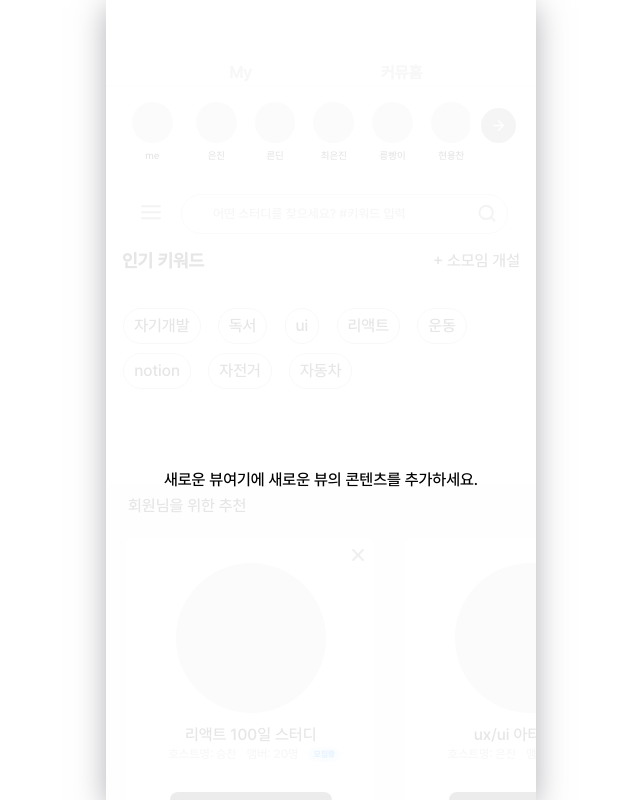
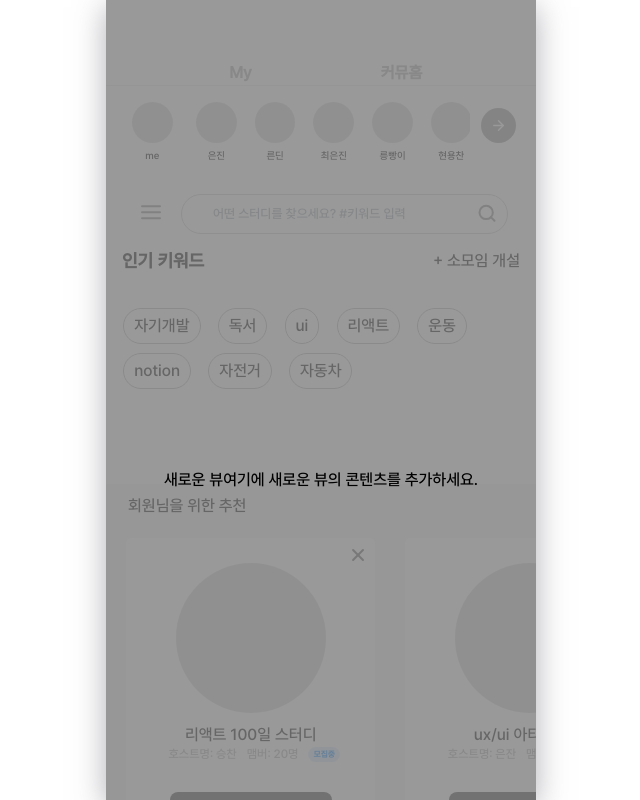
Before and after one commit to GDSC-CheckMate/GOFE_FrontEnd, a React (Create React App) app: page /community/searchhome in a window 1280 px wide. Shown: the whole page, without its empty margins (319-959 px from the left). Built offline with nearby package versions, Linux system fonts and the light colour scheme; no server answers.

Commit message:
#67 카테고리 색, 스크롤바 없앰

```diff
--- a/src/page/community/components/ComSearchHome.jsx
+++ b/src/page/community/components/ComSearchHome.jsx
@@ -29,11 +29,7 @@ const ComSearchHome = () => {
   return (
     <div className="community-main-view-all">
       <CommunityProfilesList />
-      <div
-        className={`community-search-container-box ${
-          isTransparent ? "transparent" : ""
-        }`}
-      >
+      <div className="community-search-container-box">
         <div className="community-search-detail-list">
           {path === "/" ? <ActiveVector /> : <Vector />}
           {path === "/" ? <ActiveVector /> : <Vector />}
--- a/src/scss/page/_community.scss
+++ b/src/scss/page/_community.scss
@@ -119,11 +119,9 @@
   margin-bottom: 1.875rem;
   position: relative;
 }
-.community-search-container-box-trans {
-  display: flex;
-  margin: 1.75rem 0rem 0rem 1.3125rem;
-  opacity: 0.5; /* 투명도 조절 */
-  transition: opacity 0.3s ease;
+
+::-webkit-scrollbar {
+  display: none;
 }
 .community-search-container-box {
   display: flex;
@@ -138,13 +136,12 @@
     left: 0;
     width: 100%;
     height: 120%;
-    background: rgba(255, 255, 255, 0.9); /* 배경 투명도 조절 */
+    background: rgba(128, 128, 128, 0.8); /* 배경 투명도 조절 */
     display: flex;
     justify-content: center;
     align-items: center;
     z-index: 10;
   }
-
   .community-search-detail-list {
     @include inline-flexbox();
     @include box-size(3rem, 3rem);
```
